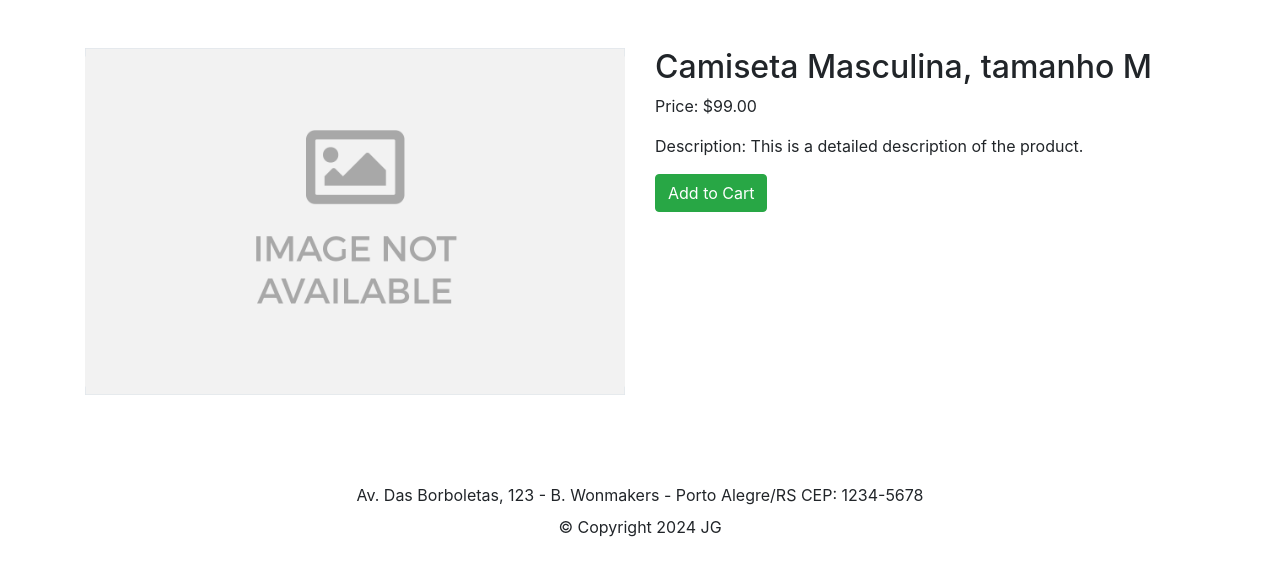
After one commit to Squad-Jaqueline-Goes/Desafio_Final, a Django app: page /store/2/ in a window 1280 px wide. The commit adds this page. Shown: the top 576 px of the page. Run offline with Django 5.2, Linux system fonts and the light colour scheme; data comes from the database, SQL or seed files in the repository; some libraries are stand-ins or nearby versions.

Commit message:
Implementando página, rotas e lógica que exibem os detalhes de um produto específico

```diff
--- /dev/null
+++ b/ecommerce/store/Templates/store/product_detail.html
@@ -0,0 +1,38 @@
+{% load static %}
+<head>
+    <link rel="stylesheet" href="https://stackpath.bootstrapcdn.com/bootstrap/4.5.2/css/bootstrap.min.css">
+    <link rel="stylesheet" type="text/css" href="{% static 'styles/main.css' %}">
+</head>
+
+<div class="container mt-5">
+    <div class="row">
+        <div class="col-md-6">
+            <img class="img-fluid" src="{% static 'images/placeholder.png' %}" alt="{{ product.name }}">
+        </div>
+        <div class="col-md-6">
+            <h2>{{ product.name }}</h2>
+            <p>Price: ${{ product.price|floatformat:2 }}</p>
+            <p>Description: This is a detailed description of the product.</p>
+            <a href="#" class="btn btn-success">Add to Cart</a>
+        </div>
+    </div>
+</div>
+
+<footer class="footer mt-5">
+    <div class="container text-center">
+        <div class="footer-logo mb-3">
+        </div>
+        <div class="footer-links mb-3">
+            <a href="#" class="text-white mx-2">Home</a>
+            <a href="#" class="text-white mx-2">Products</a>
+            <a href="#" class="text-white mx-2">Categories</a>
+        </div>
+        <div class="footer-address mb-2">
+            Av. Das Borboletas, 123 - B. Wonmakers - Porto Alegre/RS CEP: 1234-5678
+        </div>
+        <div>&copy; Copyright 2024 JG</div>
+    </div>
+</footer>
+<script src="https://code.jquery.com/jquery-3.5.1.slim.min.js"></script>
+<script src="https://cdn.jsdelivr.net/npm/@popperjs/core@2.5.4/dist/umd/popper.min.js"></script>
+<script src="https://stackpath.bootstrapcdn.com/bootstrap/4.5.2/js/bootstrap.min.js"></script>
--- a/ecommerce/store/Templates/store/store.html
+++ b/ecommerce/store/Templates/store/store.html
@@ -47,7 +47,7 @@
                     <p class="card-text product-price">Price: ${{ product.price|floatformat:2 }}</p>
                 </div>
                 <div class="card-footer d-flex justify-content-between">
-                    <a href="#" class="btn btn-success view-btn">View</a>
+                    <a href="{% url 'product_detail' product.id %}" class="btn btn-success view-btn">View</a>
                     <button class="btn btn-warning add-btn">Add to Cart</button>
                 </div>
             </div>
--- a/ecommerce/store/urls.py
+++ b/ecommerce/store/urls.py
@@ -6,5 +6,6 @@ urlpatterns = [
     path('cart/', views.cart, name="cart"),
     path('checkout/', views.checkout, name="checkout"),
     path('store/', views.store, name='store'),
+    path('store/<int:id_product>/', views.product_detail, name="product_detail"),
 
 ]
--- a/ecommerce/store/views.py
+++ b/ecommerce/store/views.py
@@ -1,12 +1,17 @@
 from django.shortcuts import render
 from .models import *
-
-
+from django.shortcuts import render, get_object_or_404
 
 def store(request):
     products = Product.objects.all()
     context = {'products': products}
     return render(request, 'store/store.html', context)
+
+def product_detail(request, id_product):
+    product = get_object_or_404(Product, id=id_product)
+    context = {'product': product}
+    return render(request, 'store/product_detail.html', context)
+
 
 def cart(request):
     context = {}
```
Also changed, not shown: 1 other file.
